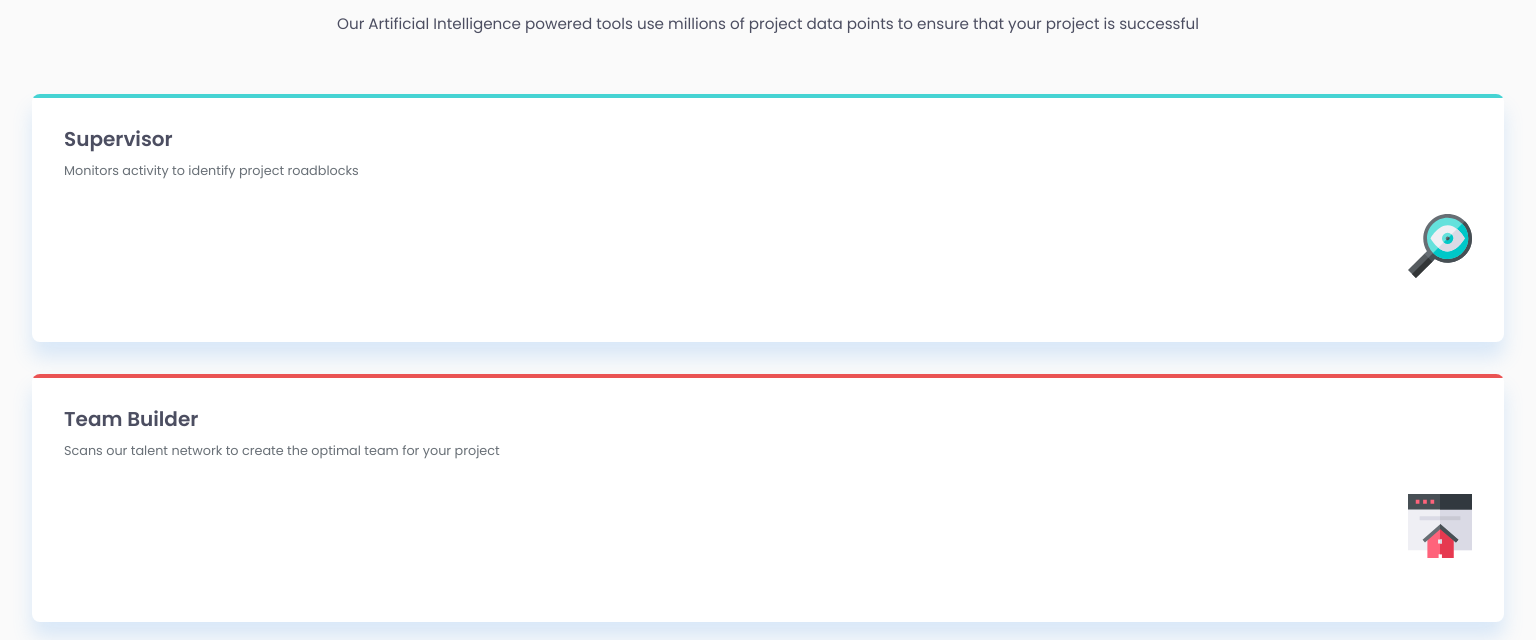
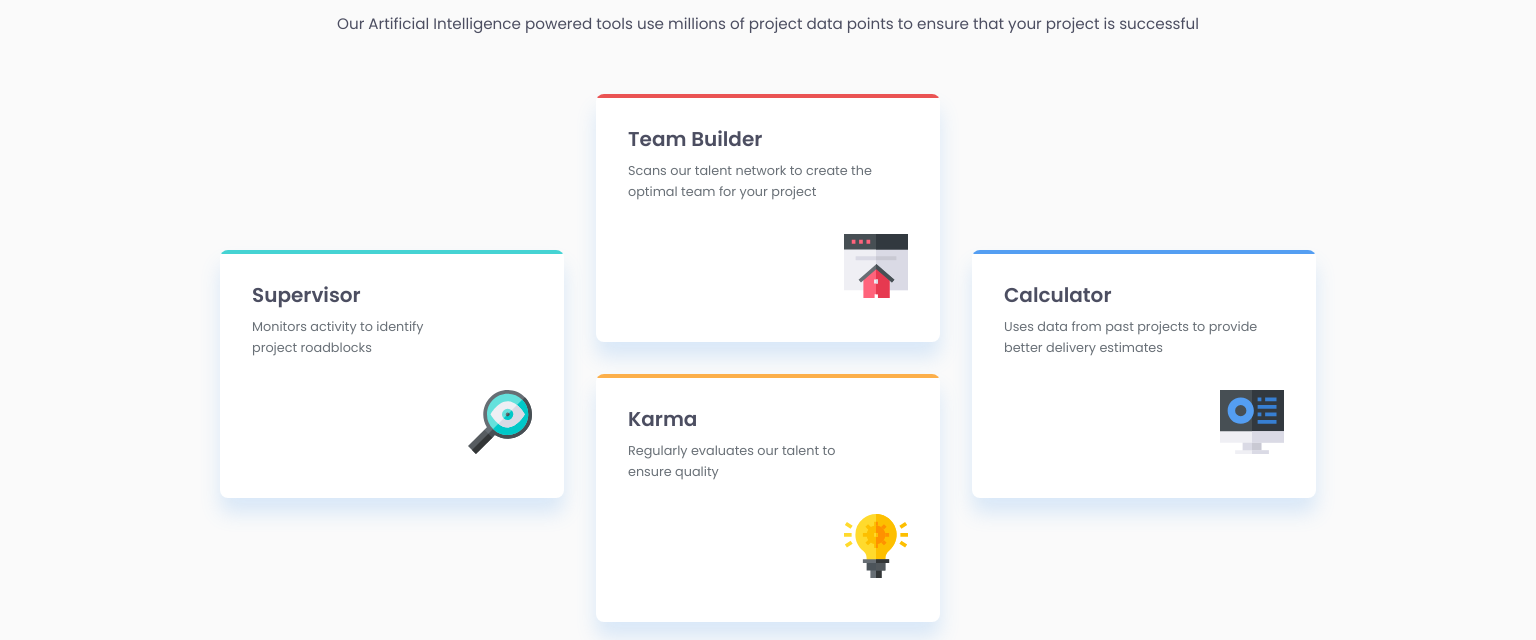
Before and after one commit to JuliAlchemDev/FM-four-card-features, a plain HTML site: page index.html in a window 1536 px wide. Shown: the part 144-784 px from the top of the page. Drawn offline with Linux system fonts and the light colour scheme.

Commit message:
styles: add tablet and desktop style's versions

```diff
--- a/index.html
+++ b/index.html
@@ -46,7 +46,7 @@
   to ensure that your project is successful</p>
     </header>
     <section class="feature-section__cards">
-       <article class="feature-section__card" aria-labelledby="supervisor-title" >
+       <article class="feature-section__card" aria-labelledby="supervisor-title" data-accent="cyan">
       <h2 id='supervisor-title' class="feature-section__card-title">Supervisor</h2>
       <p class="feature-section__card-desc">Monitors activity to identify project roadblocks</p>
       <img class="feature-section__card-img" src="./assets/images/icon-supervisor.svg" alt="" width="64" height="64">
--- a/styles/style.css
+++ b/styles/style.css
@@ -21,10 +21,8 @@ body {
   font-size: var(--fs-preset-1-2);
   font-weight: var(--fw-extra-light);
   letter-spacing: var(--ls-wide);
-
 }
 .feature-section__title {
-
   /* preset 1 */
   font-size: var(--fs-preset-1-2);
   font-weight: var(--fw-semibold);
@@ -42,6 +40,7 @@ body {
 .feature-section__cards {
   display: grid;
   gap: var(--spacing-400);
+  place-content: center;
 }
 
 .feature-section__card {
@@ -55,6 +54,7 @@ body {
   position: relative;
   overflow: hidden;
   min-height: 15.5rem;
+  max-width: 21.5rem;
   box-shadow: 0 15px 20px 0 hsla(212, 86%, 64%, 0.2);
 }
 .feature-section__card::before {
@@ -66,7 +66,6 @@ body {
   height: 0.25rem;
   background-color: var(--clr-accent-cyan);
 }
-
 
 .feature-section__card[data-accent="red"]::before {
   background-color: var(--clr-accent-red);
@@ -101,7 +100,41 @@ body {
 
 /* Tablet 768px */
 @media only screen and (min-width: 48rem) {
+  .feature-section__cards {
+    grid-template-columns: repeat(2, max-content);
+  }
+  .feature-section__card {
+    justify-self: center;
+    align-self: center;
+  }
+  .feature-section__card[data-accent="red"] {
+    grid-column: span 2;
+  }
+  .feature-section__card[data-accent="cyan"] {
+    grid-row: 2/ 3;
+  }
+  .feature-section__card[data-accent="blue"] {
+    grid-column: span 2;
+  }
 }
+
 /* Desktop 1440px */
+
 @media only screen and (min-width: 90rem) {
+  .feature-section__cards {
+    grid-template-columns: repeat(3, max-content);
+  }
+  .feature-section__card[data-accent="cyan"] {
+    grid-row: 1 / -4;
+  }
+  .feature-section__card[data-accent="blue"] {
+    grid-column: 3 / 4;
+    grid-row: 1 / -4;
+  }
+  .feature-section__card[data-accent="red"] {
+    grid-column: 2 / 3;
+  }
+  .feature-section__card[data-accent="orange"] {
+    grid-column: 2 / 3;
+  }
 }
```
